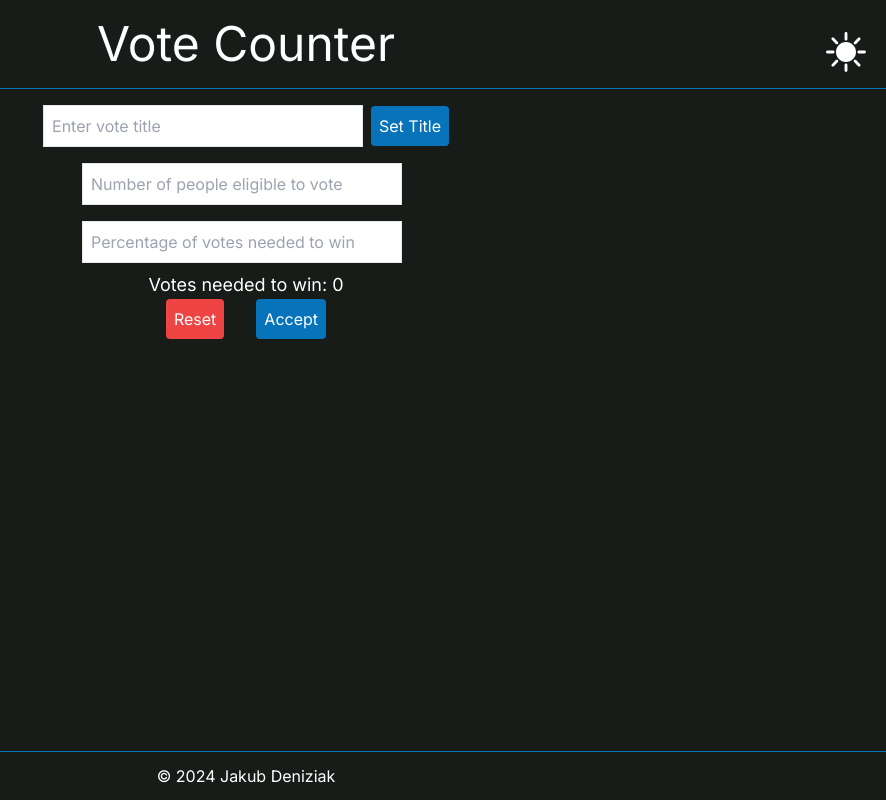
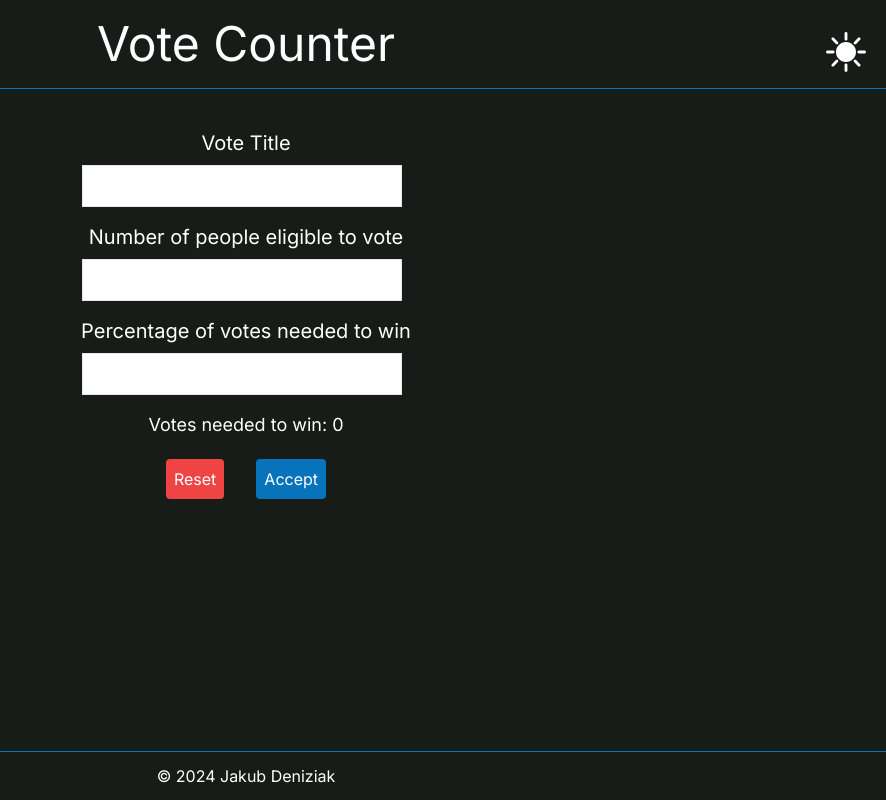
Before and after one commit to jakubdeniziak/vote-counter, a Next.js app: page / in a window 1280 px wide. Shown: the whole page, without its empty margins (394-1280 px from the left). Built offline with nearby package versions, Linux system fonts and the light colour scheme.

Commit message:
Add labels for input fields

```diff
--- a/src/app/components/VoteSetup.jsx
+++ b/src/app/components/VoteSetup.jsx
@@ -10,8 +10,9 @@ const VoteSetup = ({ voteTitle, setVoteTitle, numberOfPeople, setNumberOfPeople,
         setInputValue(e.target.value);
     };
 
-    const handleTitleChange = () => {
+    const handleVoteSetUp = () => {
         setVoteTitle(inputValue);
+        setIsSetUp(true);
     };
 
     const handleNumberOfPeopleChange = (e) => {
@@ -34,41 +35,41 @@ const VoteSetup = ({ voteTitle, setVoteTitle, numberOfPeople, setNumberOfPeople,
 
 
     return (
-        <section className="text-center mt-4">
+        <section className="text-center mt-10">
             <div className="mb-4">
+                <label htmlFor="voteTitle" className="block text-xl mb-2">Vote Title</label>
                 <input
                     type="text"
+                    id="voteTitle"
                     value={inputValue}
                     onChange={handleInputChange}
-                    placeholder="Enter vote title"
                     className="text-primary border p-2 mr-2 w-80"
                 />
-                <button
-                    onClick={handleTitleChange}
-                    className="bg-accent text-secondary p-2 rounded"
-                >
-                    Set Title
-                </button>
             </div>
+            <div>
+                <label htmlFor="numberOfPeople" className="block text-xl mb-2">Number of people eligible to vote</label>
                 <input
                     type="number"
+                    id="numberOfPeople"
                     value={numberOfPeople}
                     onChange={handleNumberOfPeopleChange}
-                placeholder="Number of people eligible to vote"
                     className="text-primary border p-2 mr-2 mb-4 w-80"
                 />
-            <br />
+            </div>
+            <div>
+                <label htmlFor="percentageToWin" className="block text-xl mb-2">Percentage of votes needed to win</label>
                 <input
                         type="number"
+                        id="percentageToWin"
                         value={percentageToWin}
                         onChange={handlePercentageChange}
-                    placeholder="Percentage of votes needed to win"
                         className="text-primary border p-2 mr-2 w-80 mb-2"
                 />
-            <p className="text-lg">
+            </div>
+            <p className="text-lg mt-2">
                 Votes needed to win: {votesNeeded}
             </p>
-            <div>
+            <div className="mt-5">
                 <button
                     onClick={resetVote}
                     className="bg-accent2 text-secondary p-2 rounded mr-8"
@@ -76,7 +77,7 @@ const VoteSetup = ({ voteTitle, setVoteTitle, numberOfPeople, setNumberOfPeople,
                     Reset
                 </button>
                 <button
-                    onClick={setIsSetUp}
+                    onClick={handleVoteSetUp}
                     className="bg-accent text-secondary p-2 rounded"
                 >
                     Accept
```
Lines whose indentation alone changed are shown as unchanged.
